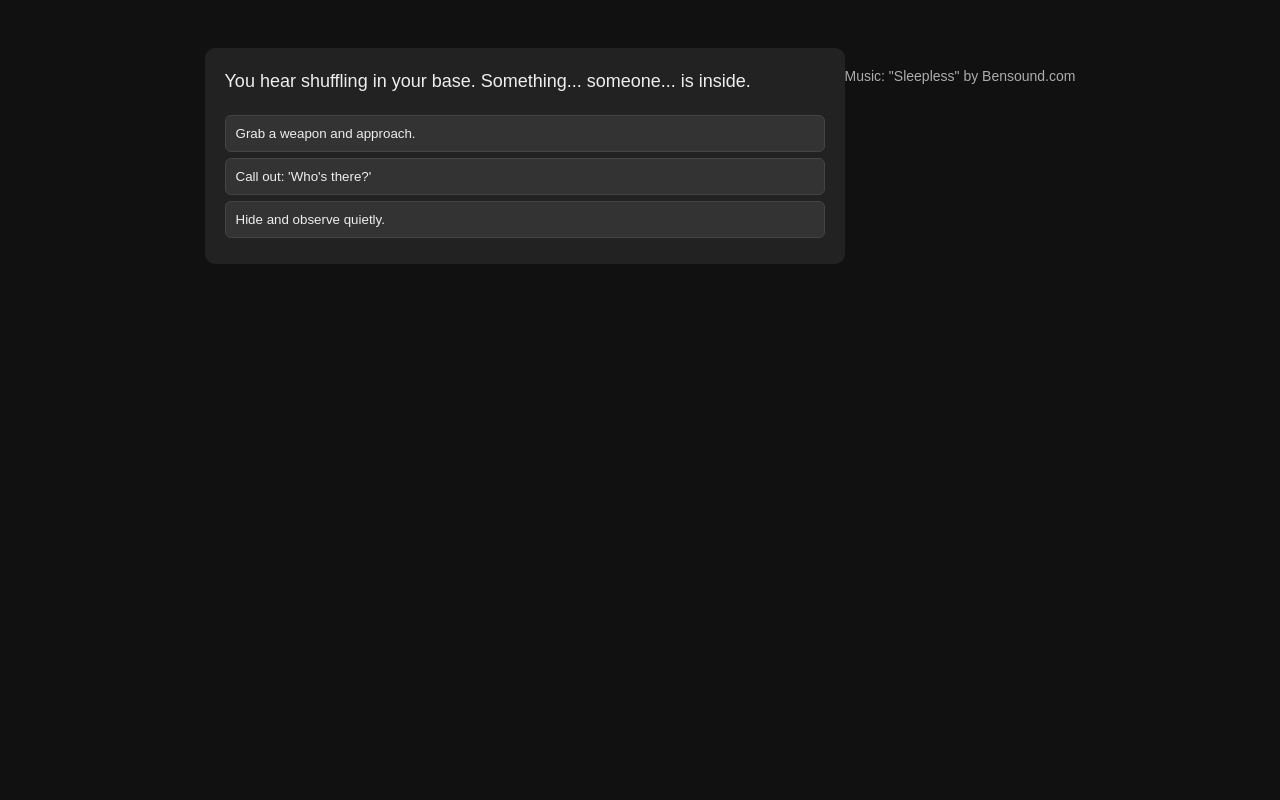
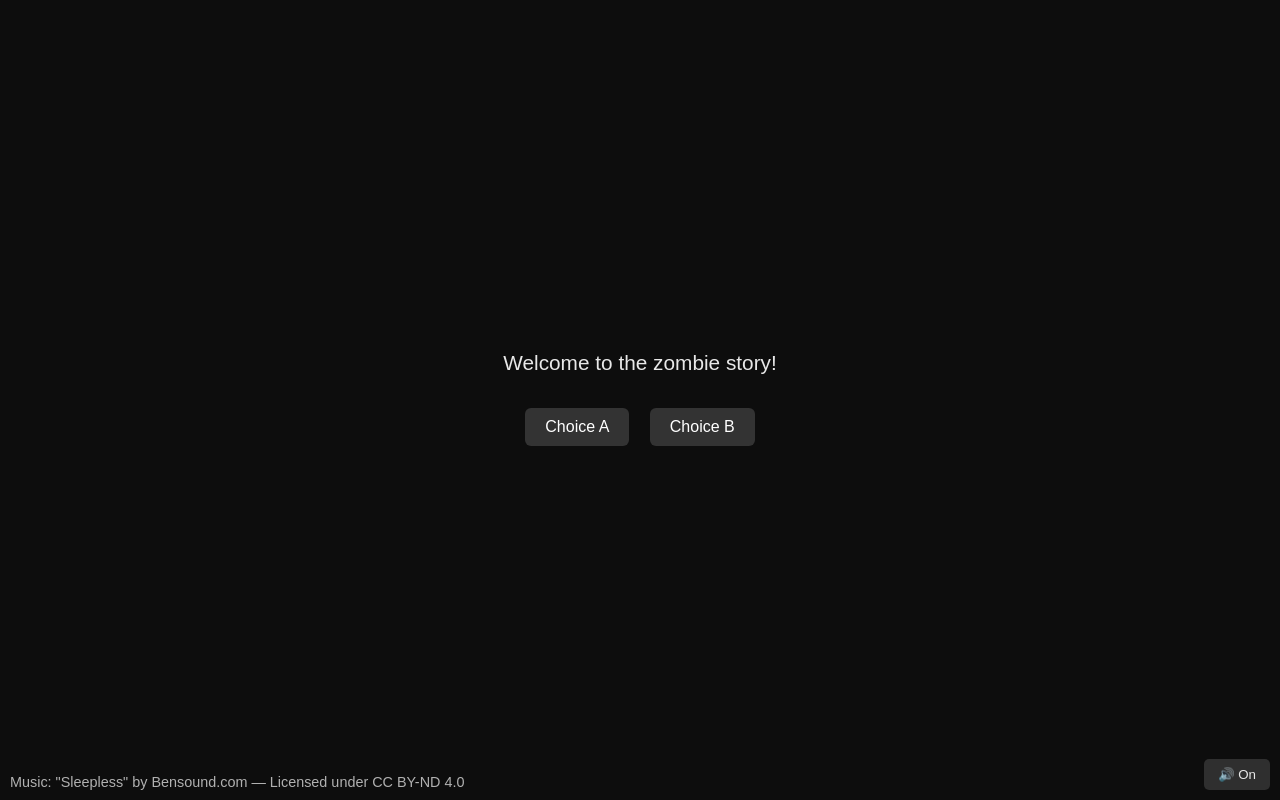
Before and after one commit to ZombieGutz01/zombie-game, a plain HTML site: page index.html in a window 1280 px wide. Drawn offline with Linux system fonts and the light colour scheme.

Commit message:
Update index.html

```diff
--- a/index.html
+++ b/index.html
@@ -1,32 +1,129 @@
 <!DOCTYPE html>
-<html>
+<html lang="en">
 <head>
   <meta charset="UTF-8" />
+  <meta name="viewport" content="width=device-width, initial-scale=1.0" />
   <title>Zombie Story Game</title>
-  <link rel="stylesheet" href="style.css">
+
+  <style>
+    body {
+      margin: 0;
+      padding: 0;
+      background: #0d0d0d;
+      color: #e8e8e8;
+      font-family: sans-serif;
+      height: 100vh;
+      display: flex;
+      justify-content: center;
+      align-items: center;
+      overflow: hidden;
+    }
+
+    /* Centered Game Container */
+    #game-container {
+      text-align: center;
+      max-width: 700px;
+      padding: 20px;
+    }
+
+    #text {
+      font-size: 1.3rem;
+      margin-bottom: 20px;
+      line-height: 1.6;
+    }
+
+    .choices {
+      margin-top: 20px;
+    }
+
+    button.choice-btn {
+      background: #333;
+      color: #fff;
+      border: none;
+      padding: 10px 20px;
+      margin: 8px;
+      font-size: 1rem;
+      cursor: pointer;
+      border-radius: 6px;
+      transition: background 0.2s;
+    }
+
+    button.choice-btn:hover {
+      background: #555;
+    }
+
+    /* Bottom-left music credit */
+    #music-credit {
+      position: fixed;
+      bottom: 10px;
+      left: 10px;
+      font-size: 0.9rem;
+      opacity: 0.75;
+    }
+
+    /* Bottom-right audio toggle */
+    #audio-toggle {
+      position: fixed;
+      bottom: 10px;
+      right: 10px;
+      background: #333;
+      color: white;
+      border: none;
+      padding: 8px 14px;
+      cursor: pointer;
+      border-radius: 5px;
+      opacity: 0.9;
+    }
+
+    #audio-toggle:hover {
+      background: #555;
+    }
+  </style>
 </head>
 
 <body>
 
-  <!-- Background music -->
-  <audio id="bgm" src="sleepless.mp3" autoplay loop></audio>
+  <!-- CENTER GAME CONTENT -->
+  <div id="game-container">
+    <div id="text">Welcome to the zombie story!</div>
 
-  <div id="game-container">
-    <div id="text-box"></div>
-    <div id="choices"></div>
+    <div class="choices" id="choices">
+      <button class="choice-btn">Choice A</button>
+      <button class="choice-btn">Choice B</button>
+    </div>
   </div>
 
-  <!-- Required Bensound credit -->
-  <footer style="margin-top: 20px; font-size: 14px; opacity: 0.7; text-align: center;">
-    Music: "Sleepless" by Bensound.com
-  </footer>
+  <!-- MUSIC CREDIT (BOTTOM LEFT) -->
+  <div id="music-credit">
+    Music: "Sleepless" by Bensound.com — Licensed under CC BY-ND 4.0
+  </div>
+
+  <!-- MUSIC ON/OFF BUTTON (BOTTOM RIGHT) -->
+  <button id="audio-toggle">🔊 On</button>
+
+  <!-- AUDIO ELEMENT -->
+  <audio id="bgm" loop>
+    <source src="audio/sleepless.mp3" type="audio/mpeg" />
+  </audio>
 
   <script>
-    /* Lower the music volume */
-    const bgm = document.getElementById("bgm");
-    bgm.volume = 0.25;
+    const audio = document.getElementById("bgm");
+    const toggle = document.getElementById("audio-toggle");
+
+    let isPlaying = false;
+
+    toggle.addEventListener("click", () => {
+      if (isPlaying) {
+        audio.pause();
+        toggle.textContent = "🔇 Off";
+        isPlaying = false;
+      } else {
+        audio.play();
+        toggle.textContent = "🔊 On";
+        isPlaying = true;
+      }
+    });
   </script>
 
-  <script src="script.js"></script>
 </body>
 </html>
```
